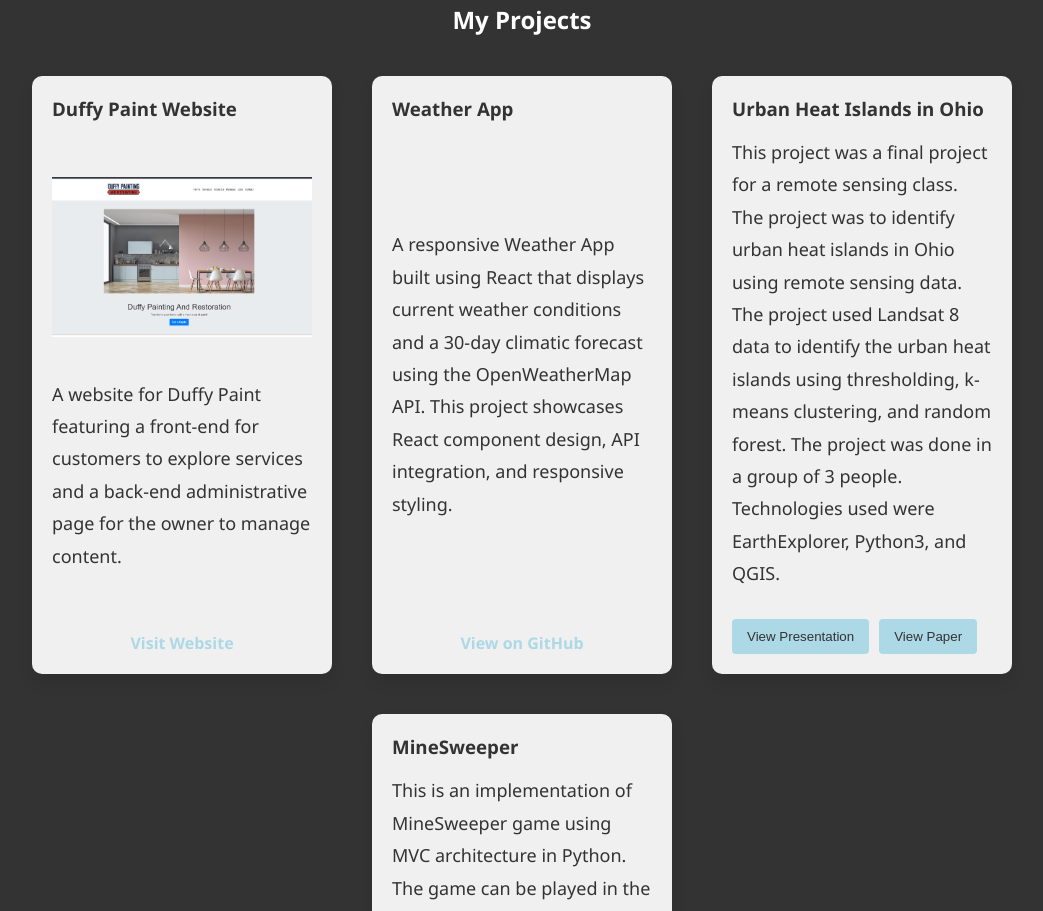
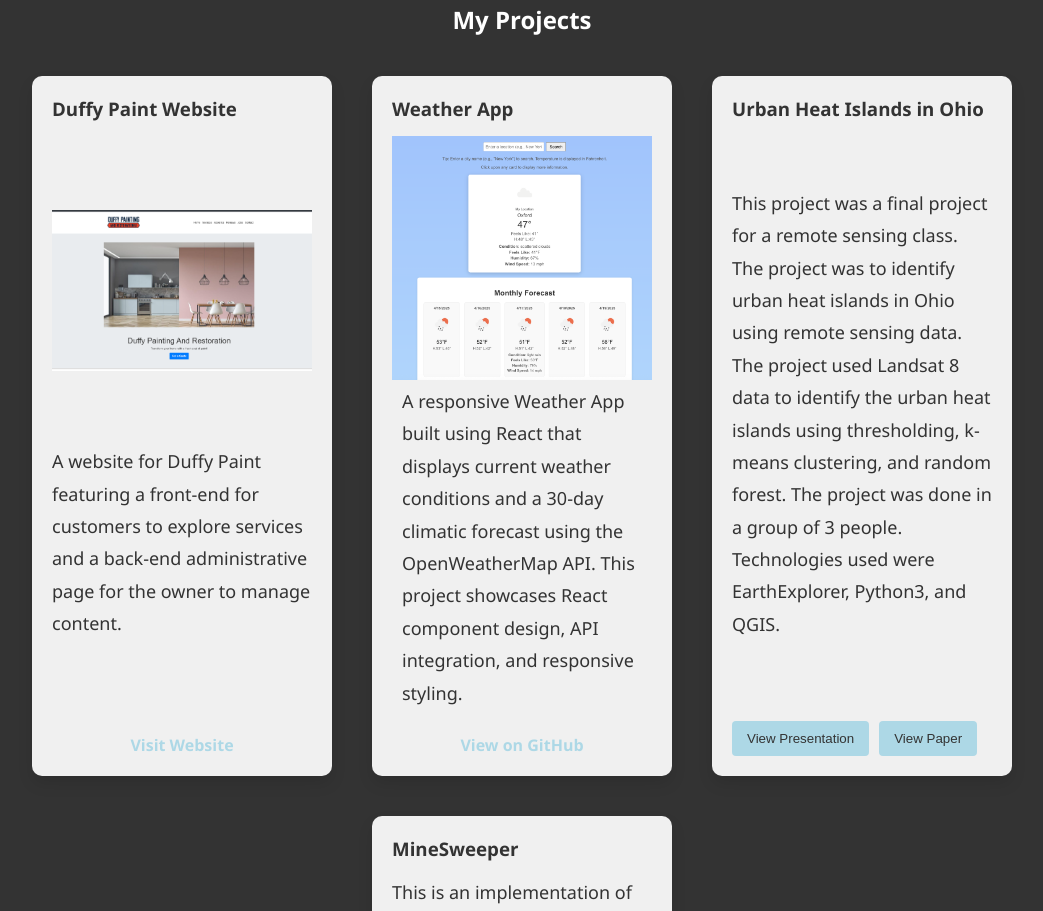
Before and after one commit to Noahg444/Noah-Personal-Portfolio, a React (Create React App) app: page / in a window 1280 px wide. Shown: the part 900-1811 px from the top of the page, without its empty margins (118-1161 px from the left). Built offline with nearby package versions, Linux system fonts and the light colour scheme.

Commit message:
Added image to weather app

```diff
--- a/src/components/Projects.js
+++ b/src/components/Projects.js
@@ -1,6 +1,7 @@
 import React, { useState, useEffect } from 'react';
 import './../styles/main.css';
 import DuffyPaintImage from './../images/DuffyPaint.png';
+import WeatherApp from './../images/WeatherApp.png';
 import RemoteSensingPDF from './../projects/Remote_Sensing_Final_Project.pdf';
 
 const Projects = () => {
@@ -33,7 +34,8 @@ const Projects = () => {
 
                 <div className="project-card">
                     <h3>Weather App</h3>
-                    <p>
+                    <img src={WeatherApp} alt="Weather App" />
+                    <p id='WeatherPTag'>
                     A responsive Weather App built using React that displays current weather conditions and a 30-day climatic forecast using the OpenWeatherMap API.
                     This project showcases React component design, API integration, and responsive styling.
                     </p>
--- a/src/styles/main.css
+++ b/src/styles/main.css
@@ -359,6 +359,10 @@ nav::after {
     font-family: 'Segoe UI', Tahoma, Geneva, Verdana, sans-serif;
 }
 
+#WeatherPTag {
+    padding: 5px 10px;
+}
+
 .interests h2 {
     margin-bottom: 20px;
 }
```
Also changed, not shown: src/images/WeatherApp.png (added).
